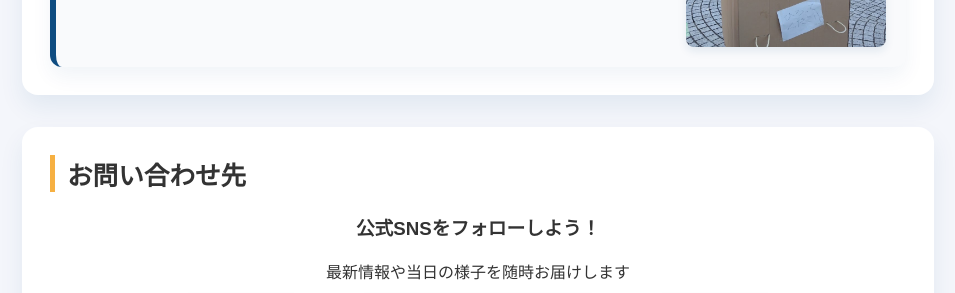
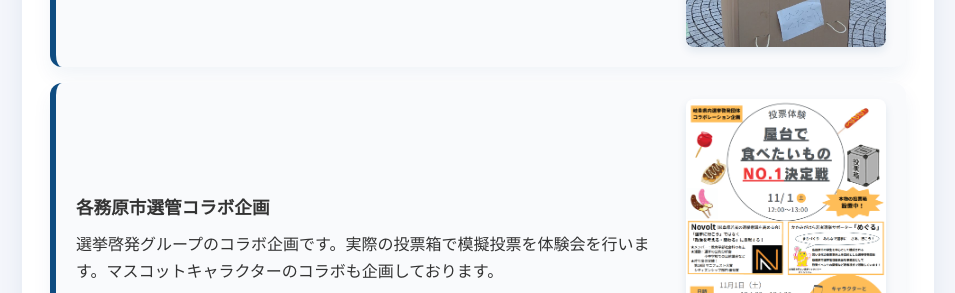
Before and after one commit to gidaisai/temporary-web-page, a plain HTML site: page programs/index.html in a window 1280 px wide. Shown: the part 2084-2377 px from the top of the page, without its empty margins (162-1117 px from the left). Drawn offline with Linux system fonts and the light colour scheme.

Commit message:
企画一覧に各務原選管コラボ記事追加

```diff
--- a/programs/index.html
+++ b/programs/index.html
@@ -77,6 +77,15 @@
             <img src="../images/gidanyan.jpg" alt="岐大祭マスコットキャラクター ぎだにゃん" />
           </div>
         </article>
+         <article class="notice-item with-image">
+          <div class="notice-content">
+            <h3>各務原市選管コラボ企画</h3>
+            <p>選挙啓発グループのコラボ企画です。実際の投票箱で模擬投票を体験会を行います。マスコットキャラクターのコラボも企画しております。</p>
+          </div>
+          <div class="notice-image">
+            <img src="../images/kakamigahara-election-committee.png" alt="各務原市選管コラボ企画チラシ" />
+          </div>
+        </article>
       </div>
     </section>
 
```
